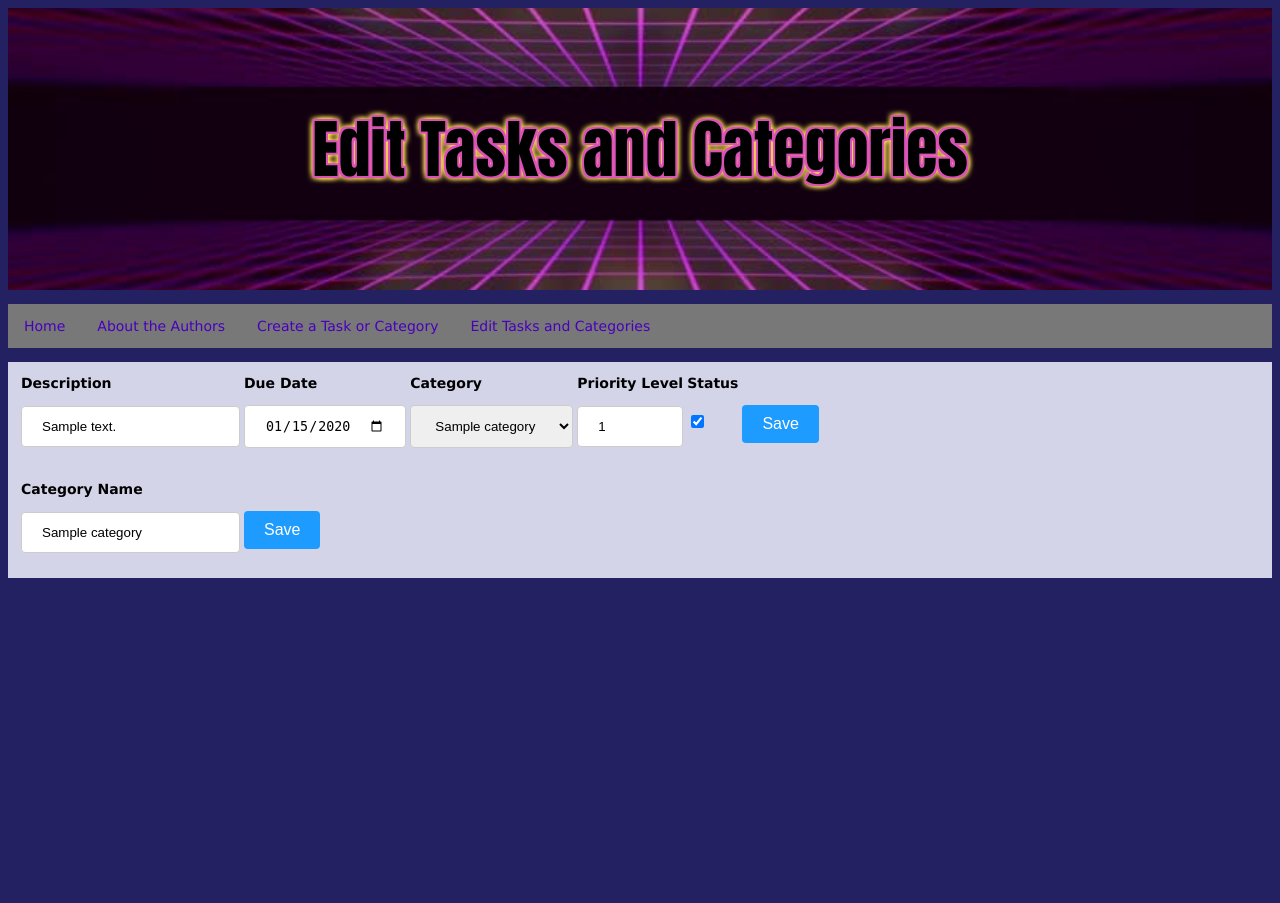
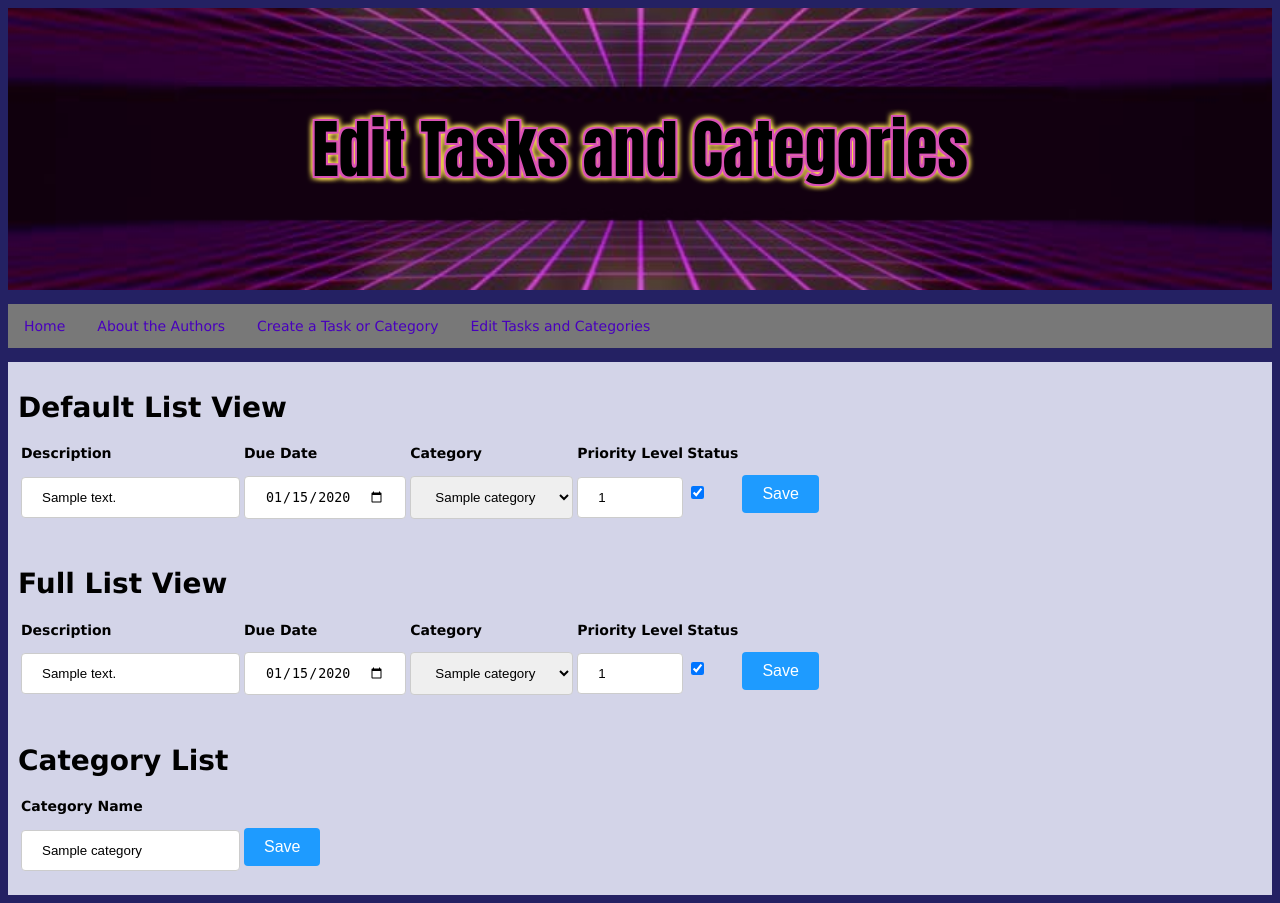
Before and after one commit to nickynault/CSC4710-Group4, a PHP site: page /todo.php in a window 1280 px wide. Before the commit the page ends 578 px from the top, so only its background shows below. Run offline with PHP 8.4, Linux system fonts and the light colour scheme; tables that the repository leaves empty hold one stand-in row (values such as "Sample post"); data that the repository does not hold is empty.

Commit message:
Update todo.php

```diff
--- a/todo.php
+++ b/todo.php
@@ -61,6 +61,8 @@ if(isset($_POST['submit2'])){
   </nav>
 
   <div id="main">
+      <!--Table/List Views-->
+      <h1>Default List View</h1>
       <table>
           <tr>
               <th>Description</th>
@@ -70,8 +72,43 @@ if(isset($_POST['submit2'])){
               <th>Status</th>
           </tr>
           <?php
+            //Defualt List View
+            $fetch = "SELECT * FROM tasks WHERE due_date <= CURDATE() OR due_date = CURDATE() ORDER BY task_priority ASC";
+            $data = mysqli_query($conn, $fetch) or die('Unable to obtain data: '. mysqli_connect_error());
 
+            while ($row = mysqli_fetch_array($data, MYSQLI_ASSOC)){
+                echo "<tr><form method='post'>";
+                echo "<td><input type='text' name='task_desc' value='".$row["task_desc"]."'></td>";
+                echo "<td><input type='date' name='due_date' value='".$row["due_date"]."'></td>";
 
+                // Display categories dropdown
+                echo "<td><select name='task_category_id'>";
+                $categories_query = mysqli_query($conn, "SELECT * FROM categories ORDER BY category_name ASC");
+                while ($category_row = mysqli_fetch_array($categories_query, MYSQLI_ASSOC)) {
+                    $selected = $category_row['id'] == $row['task_category_id'] ? 'selected' : '';
+                    echo "<option value='".$category_row['id']."' $selected>".$category_row['category_name']."</option>";
+                }
+                echo "</select></td>";
+
+                echo "<td><input type='number' id='task_priority' name='task_priority' min='1' max='4' value='".$row["task_priority"]."'></td>";
+                echo "<td><input type='checkbox' name='task_status' value='1' " . ($row["task_status"] == 1 ? "checked" : "") . "></td>";
+                echo "<td><input type='submit' name='submit' value='Save'></td>";
+                echo "<input type='hidden' name='id' value='".$row["id"]."'>";
+                echo "</form></tr>";
+            }
+          ?>
+      </table>
+      <br />
+      <h1>Full List View</h1>
+      <table>
+          <tr>
+              <th>Description</th>
+              <th>Due Date</th>
+              <th>Category</th>
+              <th>Priority Level</th>
+              <th>Status</th>
+          </tr>
+          <?php
             $fetch = "SELECT * FROM tasks ORDER BY task_priority ASC, task_status ASC, due_date ASC";
             $data = mysqli_query($conn, $fetch) or die('Unable to obtain data: '. mysqli_connect_error());
 
@@ -98,6 +135,9 @@ if(isset($_POST['submit2'])){
           ?>
       </table>
       <br />
+
+      <!--Category Editing & Display-->
+      <h1>Category List</h1>
       <table>
           <tr>
               <th>Category Name</th>
```
Lines whose indentation alone changed are shown as unchanged.
